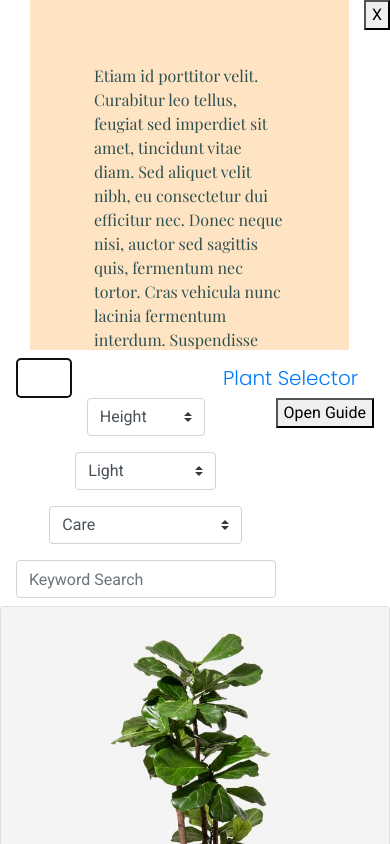
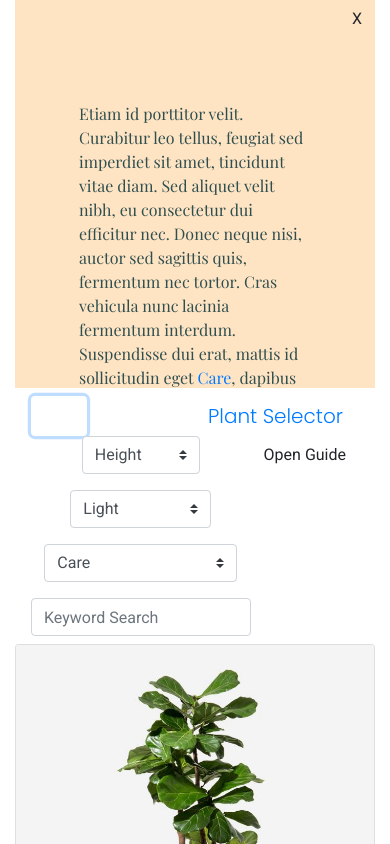
Before and after one commit to WalterMuschenheim/plantselector, a website: page index.html in a window 390 px wide. Both pictures are taken after a click on the button "Toggle navigation". Shown: the top 844 px of the page. Drawn offline with nearby package versions, Linux system fonts and the light colour scheme.

Commit message:
add google fonts and fix layout of carousel

```diff
--- a/css/styles.scss
+++ b/css/styles.scss
@@ -20,10 +20,57 @@ body {
     }
 }
 
+.carousel-btn-container {
+    background: bisque;
+    width: 100%;
+    height: 100%;
+}
+
+.carousel {
+    font-family: $alt-body;
+    img {
+        max-height: 330px;
+    }
+}
+
+#plantcarousel {
+    margin-top: 40px;
+}
+
+.carousel-item {
+    background-color: $bg-color;
+    color: $color;
+    height: 350px;
+    .row {
+        height: 100%;
+    }
+    .carousel-text {
+        padding: 4em;
+    }
+}
+
 .navbar-brand {
     font-family: $header;
     font-weight: 300;
 }
+
+.card {
+    height: 100%;
+}
+
+.card:not(.explainer):hover {
+    cursor: pointer;
+}
+
+.explainer {
+    background-color: $alt-bg-color;
+    color: $alt-color;
+    font-family: $alt-body;
+    h5 {
+        font-family: $alt-header;
+        font-weight: bolder;
+    }
+  }
 
 #modal-image-container {
     width: 100%;
@@ -57,44 +104,3 @@ body {
 .modal-popover.bottom {
     top: 66.66%;
 }
-
-.carousel {
-    font-family: $alt-body;
-    img {
-        max-height: 330px;
-    }
-}
-
-#plantcarousel {
-    margin-top: 40px;
-}
-
-.carousel-item {
-    background-color: $bg-color;
-    color: $color;
-    height: 350px;
-    .row {
-        height: 100%;
-    }
-    .carousel-text {
-        padding: 4em;
-    }
-}
-
-.card {
-    height: 100%;
-}
-
-.card:not(.explainer):hover {
-    cursor: pointer;
-}
-
-.explainer {
-    background-color: $alt-bg-color;
-    color: $alt-color;
-    font-family: $alt-body;
-    h5 {
-        font-family: $alt-header;
-        font-weight: bolder;
-    }
-  }
--- a/index.html
+++ b/index.html
@@ -17,12 +17,18 @@
 </head>
 
 <body>
-
+<div class="container">
+    <div class="row row-content">
+        <!--<div class="col"></div>-->
         <div class="collapse show" id="carouselcollapse">
-        <button data-toggle="collapse" data-target="#carouselcollapse" class="float-right">X</button>
             <div class="container" id="plant-carousel">
-            <div class="row row-content">
+                <div class="row">
                     <div class="col">
+                        <div class="carousel-btn-container">
+                            <button data-toggle="collapse" data-target="#carouselcollapse" class="btn float-right">X</button>
+                        </div>
+                    </div>
+                </div>
                 <div class="carousel slide carousel-fade" id="instructions" data-ride="carousel">
                     <div class="carousel-inner">
                         <div class="carousel-item active">
@@ -47,16 +53,16 @@
                 </div>
             </div>
         </div>
-        </div>
+        <!--</div>-->
     </div>
 
 
     <nav class="navbar navbar-expand-lg">
-        <button class="navbar-toggler" type="button" data-toggle="collapse" data-target="#navcollapse" aria-controls="navbarSupportedContent" aria-expanded="false" aria-label="Toggle navigation"><span class="navbar-toggler-icon"></span></button>
+        <button class="btn navbar-toggler" type="button" data-toggle="collapse" data-target="#navcollapse" aria-controls="navbarSupportedContent" aria-expanded="false" aria-label="Toggle navigation"><span class="navbar-toggler-icon"></span></button>
         <a class="navbar-brand" href="#">Plant Selector</a>
         <div id="navcollapse" class="collapse navbar-collapse">
 
-            <button data-toggle="collapse" data-target="#carouselcollapse" class="float-right">Open Guide</button>
+            <button data-toggle="collapse" data-target="#carouselcollapse" class="btn float-right">Open Guide</button>
 
             <form class="form-inline navbar-nav">
 
@@ -104,7 +110,7 @@
             </div>
         </div>
     </div>
-
+</div>
     <div id="plantModal" class="modal fade" role="dialog">
         <div class="modal-dialog modal-lg" role="content">
             <div class="modal-content">
```
Also changed, not shown: css/styles.css. Lines whose indentation alone changed are shown as unchanged.
